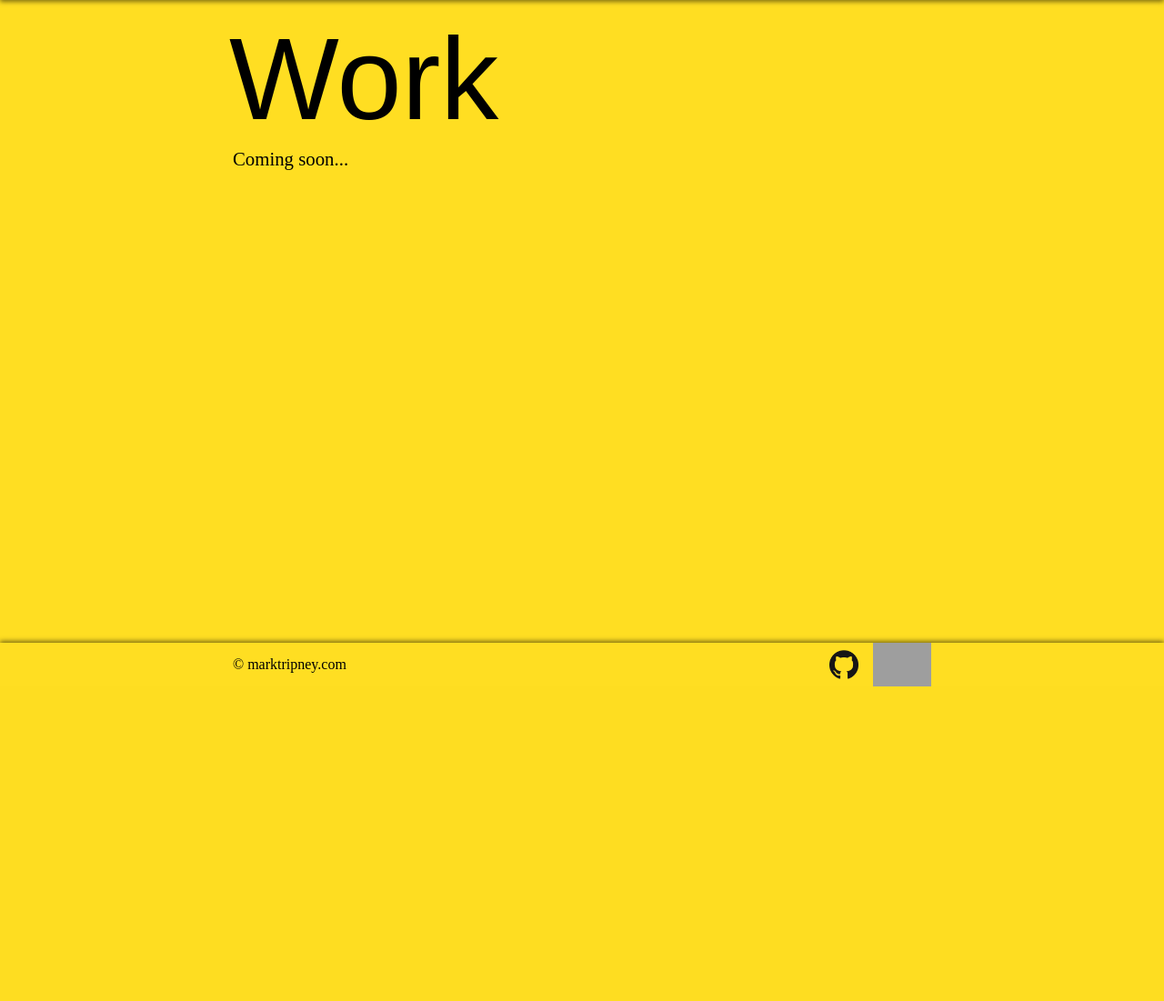
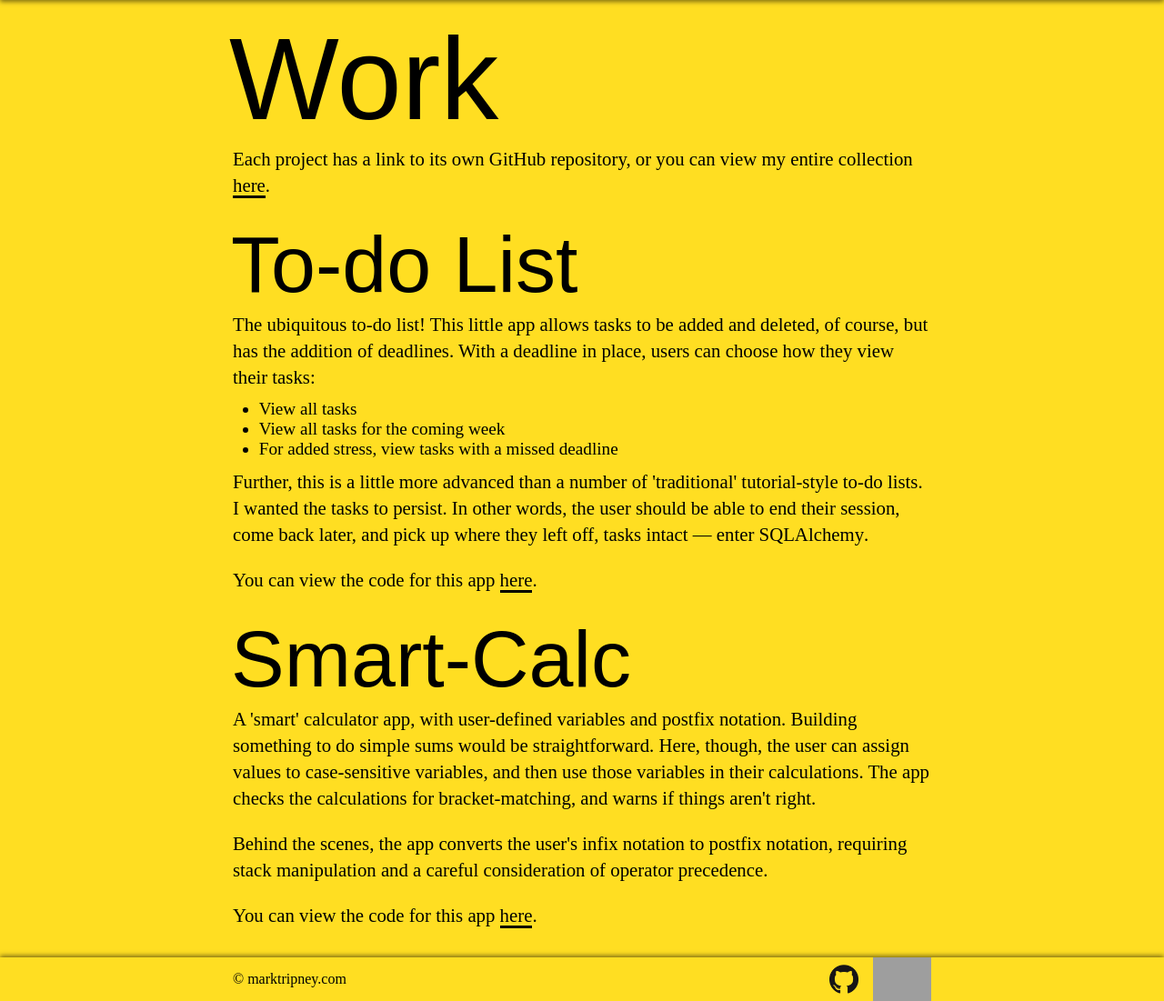
Before and after one commit to m-tripney/personal_website, a Flask app: page /work in a window 1280 px wide. Shown: the part 45-1146 px from the top of the page at 91% size. Before the commit the page ends 800 px from the top, so only its background shows below. Run offline with Flask 2, Linux system fonts and the light colour scheme; some web fonts are replaced; grey boxes are pictures that could not be loaded.

Commit message:
Add first projects to Work page, with GitHub links.

```diff
--- a/templates/work.html
+++ b/templates/work.html
@@ -3,8 +3,32 @@
   <link rel="canonical" href="https://marktripney.com/{{ title }}"/>
 {% endblock canonical %}
 {% block content %}
-  <section id="work-intro">
+  <section id="work-projects">
     <h1 class="page-headline">Work</h1>
+    <p>Each project has a link to its own <span class="para-highlight">GitHub</span> repository, or you can view my entire collection <a href="https://github.com/marktripney" target="_blank">here</a>.</p>
+    <h1 class="sub-heading">To-do List</h1>
+    <p>The ubiquitous to-do list! This little app allows tasks to be added and deleted, of course, but has the addition
+      of <span class="para-highlight">deadlines</span>. With a deadline in place, users can choose how they view their
+      tasks:</p>
+    <ul class="feature-list">
+      <li>View all tasks</li>
+      <li>View all tasks for the coming week</li>
+      <li>For added stress, view tasks with a missed deadline</li>
+    </ul>
+    <p>Further, this is a little more advanced than a number of 'traditional' tutorial-style to-do lists. I wanted the
+      tasks to <span class="para-highlight">persist</span>. In other words, the user should be able to end their
+      session, come back later, and pick up where they left off, tasks intact &mdash; enter <span
+          class="para-highlight">SQLAlchemy</span>.</p>
+    <p>You can view the code for this app <a href="https://github.com/marktripney/todo_list" target="_blank">here</a>.</p>
+    <h1 class="sub-heading">Smart-Calc</h1>
+    <p>A 'smart' calculator app, with <span
+        class="para-highlight">user-defined variables</span> and <span
+        class="para-highlight">postfix notation</span>. Building something to do simple sums would be straightforward. Here, though, the user can assign values to case-sensitive variables, and then use those variables in their calculations. The app checks the calculations for <span
+        class="para-highlight">bracket-matching</span>, and warns if things aren't right.</p>
+    <p>Behind the scenes, the app converts the user's infix notation to postfix notation, requiring <span
+        class="para-highlight">stack manipulation</span> and a careful consideration of <span
+        class="para-highlight">operator precedence</span>.</p>
+    <p>You can view the code for this app <a href="https://github.com/marktripney/smart_calc" target="_blank">here</a>.</p>
   </section>
-  <p>Coming soon...</p>
+
 {% endblock content %}
```
